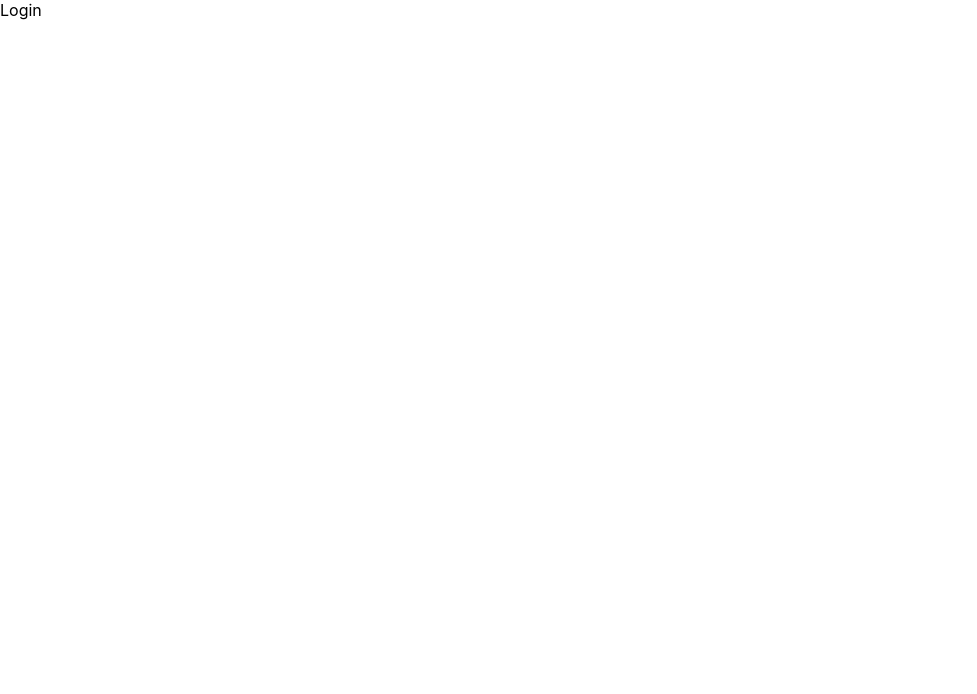
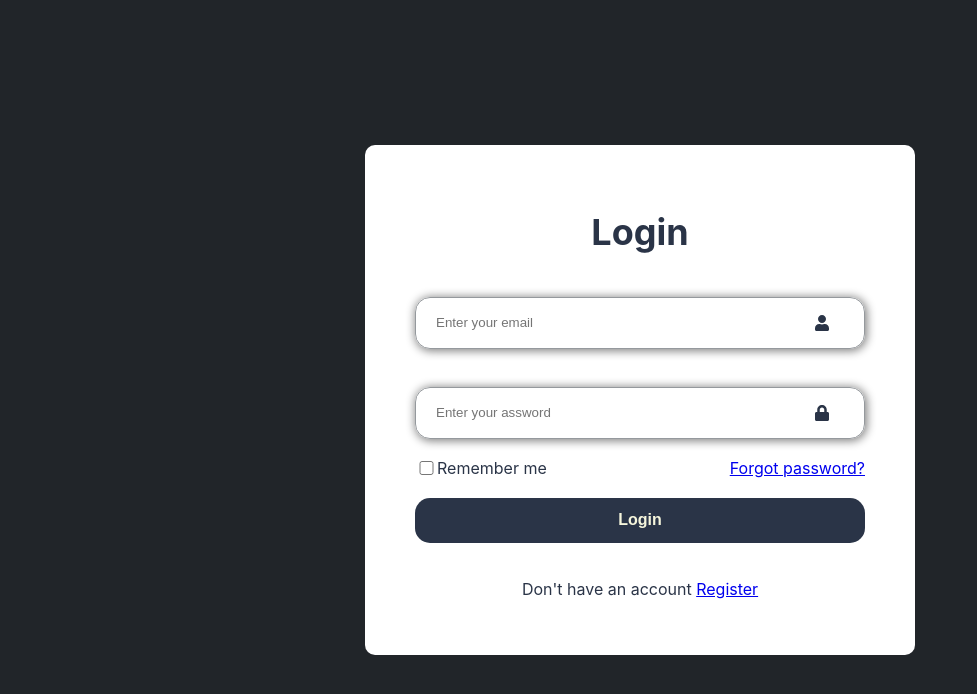
Before and after one commit to Yunieskyauto/cleaning_frontend, a React (Create React App) app: page /login in a window 1280 px wide. Shown: the top 694 px of the page, without its empty margins (0-977 px from the left). Built offline with nearby package versions, Linux system fonts and the light colour scheme.

Commit message:
arrange login form

```diff
--- /dev/null
+++ b/src/components/input/Input.tsx
@@ -0,0 +1,27 @@
+import './input.scss'
+import { FaUser, FaLock } from "react-icons/fa";
+import React from 'react';
+export const Input = (props: any) => {
+
+ const icon = () => {
+    switch(props.name) {
+      case 'email':
+        return <FaUser className='icon'/>
+      case 'password':
+        return <FaLock className='icon'/>;
+    }
+  }
+  return (
+    <div className='input-box'>
+      <input
+         className={props.className}
+         type={props.type}
+         placeholder={props.placeholder}
+         name={props.name}
+         onChange={props.onChange}
+         required
+         />
+       {icon()}
+  </div>
+  )
+}
--- /dev/null
+++ b/src/components/input/input.scss
@@ -0,0 +1,58 @@
+.input-box {
+    width: 100%;
+    display: flex;
+    align-items: center;
+    justify-content: center;
+    height: 10px;
+    margin: 40px 0px;
+
+    .default-input {
+       width: 100%;
+       height: 100%;
+       background: transparent;
+       border: none;
+       outline: none;
+       border: solid;
+       border-color: #95999d;
+       border-radius: 15px;
+       border-width: 1px;
+       padding: 20px;
+       box-shadow: 1px 1px 10px 1px grey;
+    }
+
+   .invalid-input {
+    width: 100%;
+    height: 100%;
+    background: transparent;
+    border: none;
+    outline: none;
+    border: solid;
+    border-color:  #dc3545;
+    border-radius: 15px;
+    border-width: 0.5px;
+    padding: 20px;
+    box-shadow: 1px 1px 10px 1px  #dc3545;
+   }
+
+   .valid-input {
+    width: 100%;
+    height: 100%;
+    background: transparent;
+    border: none;
+    outline: none;
+    border: solid;
+    border-color:  #198754;
+    border-radius: 15px;
+    border-width: 0.5px;
+    padding: 20px;
+    box-shadow: 1px 1px 10px 1px  #198754;
+   }
+   .icon {
+       position: absolute;
+       right: 85px;
+   }
+   ::placeholder {
+    margin-left: 20px;
+   }
+
+  }
--- a/src/login/Login.tsx
+++ b/src/login/Login.tsx
@@ -1,8 +1,70 @@
+import React from "react"
+import './login.scss'
+import { Input } from "../components/input/Input.tsx";
+import { useState } from "react";
 
+export const Login = () => {
+    const [email, setEmail] = useState('');
+    const [isValid, setIsValid] = useState(true);
 
-import React from "react"
-export const Login = () => {
-    return (
-        <div className="login">Login</div>
+    const [input, setInput] = useState('default-input')
+    const [passwordInput, setPasswordInput] = useState('default-input')
+
+   const handleEmailChange = (e: string) => {
+    setEmail(e)
+    if (e === '') {
+        setInput('default-input')
+     } else {
+        setIsValid(/^[^\s@]+@[^\s@]+\.[^\s@]+$/.test(e));
+        if (isValid) {
+            setInput('valid-input')
+         } else {
+            setInput('invalid-input')
+         }
+     }
+  };
+
+  const handlePasswordChange = (e: string) => {
+    if (e !== '') {
+        setPasswordInput('valid-input')
+    } else {
+        setPasswordInput('default-input')
+    }
+  }
+
+    return(
+        <div className='login'>
+            <div className="wrapper">
+            <h1>Login</h1>
+           <Input
+             className={input}
+             placeholder={"Enter your email"}
+             type={"email"}
+             name={"email"}
+             onChange={(e: any) => {handleEmailChange(e.target.value)}}
+           />
+
+            <Input
+             className={passwordInput}
+             placeholder={"Enter your assword"}
+             type={"password"}
+             name={"password"}
+             onChange={(e: any) => {handlePasswordChange(e.target.value)}}
+            />
+
+           <div className='remember-forgot'>
+              <div className='check-box'>
+                <input type='checkbox'/>
+                <label> Remember me</label>
+              </div>
+              <a href='#'>Forgot password?</a>
+           </div>
+           <button type='submit'>Login</button>
+
+           <div className='register-link'>
+             <p>Don't have an account <a href='#'>Register</a></p>
+           </div>
+            </div>
+        </div>
     )
 }
--- /dev/null
+++ b/src/login/login.scss
@@ -0,0 +1,68 @@
+@import './../styles/variables.scss';
+
+.login {
+    background-color: $dark-main-color;
+    font-family: 'Inter' sans-serif;
+    color: $light-sea-blue;
+    height: 100%;
+    width: 100%;
+    position: absolute;
+    display: flex;
+    justify-content: center;
+    align-items: center;
+
+    .wrapper {
+        width: 450px;
+        height: 450px;
+        background-color: white;
+        color: $main-bg;
+        display: flex;
+        flex-direction: column;
+        align-items: center;
+        justify-content: center;
+        border-radius: 10px;
+        position: absolute;
+        padding: 30px 50px;
+
+        h1 {
+            font-size: 36px;
+            text-align: center;
+        }
+
+
+
+        .remember-forgot {
+           display: flex;
+           justify-content: space-between;
+           width: 100%;
+
+
+           .check-box {
+            display: flex;
+
+             input {
+               width: 15px;
+             }
+           }
+        }
+
+        button {
+            width: 100%;
+            background: $main-bg;
+            color: beige;
+            height: 45px;
+            border: none;
+            outline: none;
+            border-radius: 15px;
+            cursor: pointer;
+            font-size: 16px;
+            font-weight: 700;
+            margin-top: 20px;
+        }
+
+        .register-link {
+            margin-top: 20px;
+        }
+
+    }
+}
```
